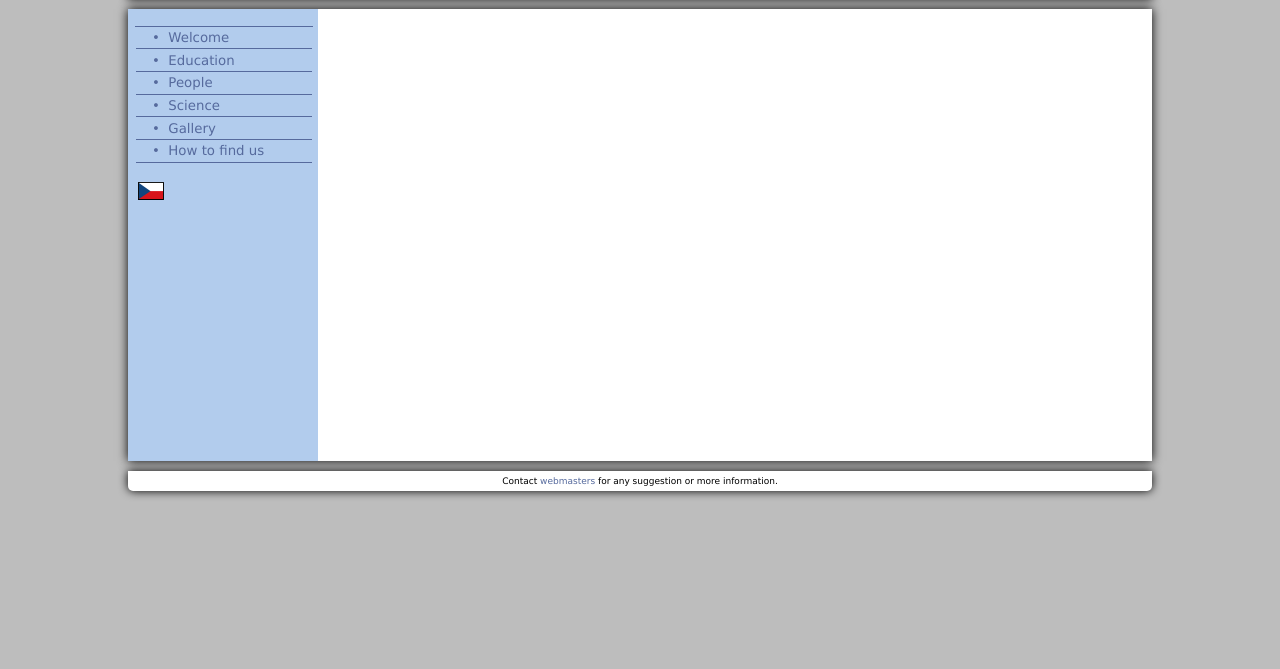
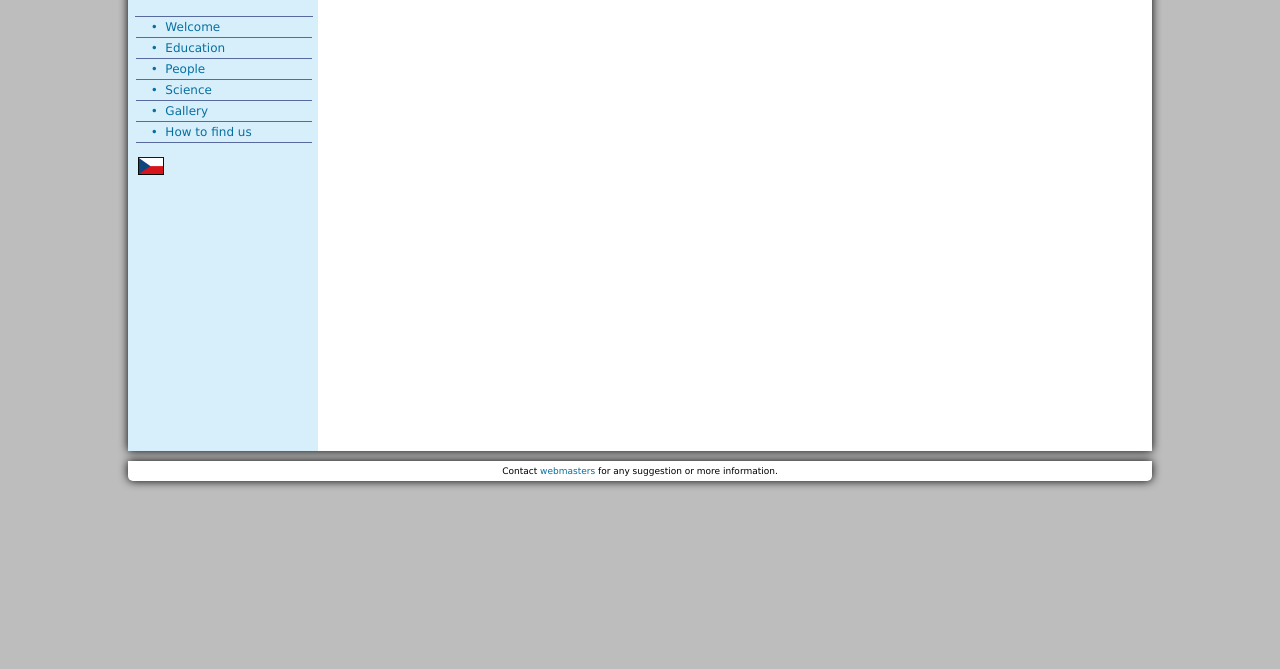
Before and after one commit to FUUK/fuuk, a Django app: template templates/people/articles.html in a window 1280 px wide. Shown: the part 131-800 px from the top of the page. Run offline with Django 3.2, Linux system fonts and the light colour scheme; the template is opened without the code that fills it, so the values that code supplies are empty; parts of the project's set-up code (start-up, migrations or seed data) failed here and were passed over.

Commit message:
Tweaks to beta look.

```diff
--- a/media/css/style.css
+++ b/media/css/style.css
@@ -1,7 +1,7 @@
 /* BODY */
 /*barvy:
-odkazy: #485883
-navstivene: #6a83c2
+header: #086fa1
+navlist: #d6effb
 */
 body
 {
@@ -12,8 +12,13 @@ margin:10px auto;
 padding:0;
 color: #000000;
 background:#bdbdbd;
-font-family: Helvetica CE, Verdana, Arial;
+font-family: "Helvetica CE", Verdana, Arial;
 font-size: 10pt;
+}
+
+#container
+{
+background:#bdbdbd;
 }
 
 /**********/
@@ -21,11 +26,10 @@ font-size: 10pt;
 
 #header
 {
-/*width: 100%;*/
 margin: 0;
 height: 120px;
 padding: 0;
-background:#4f81bd;
+background:#086fa1;
 -webkit-border-top-left-radius: 5px;
 -webkit-border-top-right-radius: 5px;
 -moz-border-radius-topleft: 5px;
@@ -42,32 +46,18 @@ width: 498px;
 padding: 0;
 }
 
-#lang
-{
-float: right;
-width: 80px;
-padding:0;
-}
-
 /***********/
 /* CONTENT */
 
-#container
-{
-background:#bdbdbd;
-}
-
 #container2
 {
-background: #b2cced;
-min-height: 450px;
-}
-
-#content
-{
-position:relative;
-min-height: 450px;
-background: #E4ECED;
+background: #d6effb;
+-webkit-border-top-left-radius: 5px;
+-webkit-border-top-right-radius: 5px;
+-moz-border-radius-topleft: 5px;
+-moz-border-radius-topright: 5px;
+border-top-left-radius: 5px;
+border-top-right-radius: 5px;
 }
 
 #sidebar
@@ -84,11 +74,6 @@ margin: 0.4em 0 0 0;
 padding: 0.1em 0.5em;
 }
 
-#ie-space
-{
-#margin:1.5em 0 0 0;
-}
-
 #main-panel
 {
 margin:0 0 0 190px;
@@ -99,32 +84,11 @@ min-height: 450px;
 
 #main-content
 {
-margin:10px auto;
+margin-bottom: 10px;
 min-height: 425px;
 padding: 1em;
 background: white;
 text-align: justify
-}
-
-#akt-new
-{
-display:block;
-border:1px solid #6A83C2;
-background-color:#FFE;
-padding:0.5em 1em;
-margin:0 0px 0 0;
-}
-
-p.citation
-{
-float:left;
-width:97%;
-}
-
-p.citation_number
-{
-float:left;
-width:3%;
 }
 
 /**********/
@@ -175,33 +139,29 @@ text-align: left;
 display: block;
 padding: 0.25em 0.5em 0.25em 0.25em;
 border-left: 1em solid transparent;
-text-decoration: none;
+font-weight: normal;
 }
 
 #navlist li ul
 {
 list-style: none;
-margin: 0;
 padding: 0 0 0 1em;
-text-align: left;
 }
 
 #navlist li ul li
 {
 list-style: none;
-margin: 0;
-border-bottom: 0px #566a9d solid;
-text-align: left;
+border-bottom: 0px #086fa1 solid;
 }
-
-#navlist li a:link { color: #566a9d; }
 
 #navlist li a:hover, #navlist li a.current
 {
-border-color: #6a83c2;
-color: #6a83c2;
+border-color: #086fa1;
 font-weight: bold;
 }
+
+/************/
+/* TOP MENU */
 
 #menu_top{
 margin: 10px auto 10px auto;
@@ -214,7 +174,6 @@ z-index: 1;
 #menu_top ul {
 list-style-type: none;
 text-align: left;
-vertical-align: middle;
 margin: 0px auto 0px 10px;
 padding: 0px;
 z-index: 2;
@@ -223,34 +182,27 @@ z-index: 2;
 #menu_top li {
 display: inline;
 text-align: center;
-vertical-align: middle;
 margin: 0px 5px;
 }
 
 #menu_top li a {
 padding: 1px 5px;
-color: #566a9d;
 background-color: #ffffff;
-border: 1px solid #566a9d;
-text-decoration: none;
-vertical-align: middle;
+border: 1px solid #086fa1;
 }
 
 #menu_top li a:hover {
-color: #6a83c2;
-border: 1px solid #6a83c2;
-border-top: 2px solid #6a83c2;
-border-bottom: 2px solid #6a83c2;
-background-color: #e3e6ed;
-vertical-align: middle;
+border-top: 2px solid #086fa1;
+border-bottom: 2px solid #086fa1;
+background-color: #d6effb;
 }
 
 /********************************/
 /* JAZYK */
 #lang
 {
-margin: 5px 0 0 0;
-padding: 0px;
+float:left;
+width:97%;
 }
 
 #lang ul
@@ -263,10 +215,10 @@ p.citation_number
 {
 float:left;
 width:3%;
- }
+}
 
-/*******/
-/* JAZYK */
+/********/
+/* LANG */
 #lang
 {
 margin-left: 10px;
@@ -275,7 +227,7 @@ float: left;
 width: 80px;
 }
 
-/*LIST-seznam*/
+/* LIST */
 div.list-name {
 margin: 1.5em 0 0 1em;
 }
@@ -295,30 +247,9 @@ padding-right: 5px;
 padding-bottom: 5px;
 vertical-align: top;
 }
+/**********/
+/* IMAGES */
 
-div.cv
-
-/*Obrazky*/
-.floatright {
-    float: right;
-    margin: 10px 5px 10px 15px;
-}
-
-strong.list-phone {
-position:absolute;
-left:60%;
-font-size:8pt;
-}
-span.list-mail {
-margin-left:8em;
-font-size:8pt;
-}
-span.list-phone {
-position:absolute;
-left:60%;
-font-size:8pt;
-}
-/*Obrazky*/
 img {
 border:none;
 }
@@ -327,12 +258,14 @@ img.right {
 float:right;
 }
 
-
 .shadow {
 -moz-box-shadow: 0px 0px 10px #000;
 -webkit-box-shadow: 0px 0px 10px #000;
 box-shadow: 0px 0px 10px #000;
 }
+
+p.little    { color: #000000; font-size:8pt;}
+p.strong    { color: #000000; font-size:10pt; font-weight:bold;}
 
 /*********/
 /* FONTY */
@@ -341,41 +274,41 @@ h1 {color: #000000; font-size: 14pt;}
 h2	{color: #000000; font-size: 12pt;}
 h3	{color: #000000; font-size: 10pt;}
 
-a {
-	color: #566a9d;
-	font-size:10pt;
-	font-weight:normal;
-	text-decoration: none
+/*********/
+/* LINKS */
+
+a
+{
+color: #086fa1;
+text-decoration: none;
 }
 
-a:active 	{
-color: #566a9d;
-text-decoration: none
+a:hover     {color: #034769;}
+
+a.strong    {font-weight:bold;}
+a.strong:hover     {color: #034769;}
+
+a.title     {font-size:16pt; font-weight:bold;}
+a.title:hover      {color: #034769;}
+
+span.little     { color: #000000; font-size:8pt}
+
+/********/
+/* NEWS */
+
+#akt-new
+{
+font-size: 80%;
+display:block;
+border:1px solid #6A83C2;
+background-color:#FFE;
+padding:0.5em 1em;
+margin:0 0px 0 0;
 }
 
-a:hover     {
-color: #6a83c2;
-text-decoration: none
-}
-
-
-p.little 	{ color: #000000; font-size:8pt }
-p.strong	{ color: #000000; font-size:10pt; font-weight:bold }
-
-a.strong 	{ color: #566a9d; font-size:10pt; font-weight:bold; text-decoration: none }
-	a.strong:active 	{ color: #566a9d; text-decoration: none }
-	a.strong:hover     { color: #6a83c2; text-decoration: none }
-
-a.title 	{ color: #566a9d; font-size:16pt; font-weight:bold; text-decoration: none }
-	a.title:active 	{ color: #566a9d; text-decoration: none }
-	a.title:hover     { color: #6a83c2;; text-decoration: none }
-
-span.little	{ color: #000000; font-size:8pt}
-
-#akt-new {font-size: 80%}
-#akt-new a {font-size: 8pt}
-#akt-new  h1 	{color: #000000; font-size: 11pt}
+#akt-new a  {font-size: 8pt}
+#akt-new h1    {color: #000000; font-size: 11pt}
 
 /*justify*/
-p.justify { text-align: justify }
-p.center { text-align: center }
+p.justify {text-align: justify}
+p.center {text-align: center}
--- a/templates/base.html
+++ b/templates/base.html
@@ -44,10 +44,11 @@
 
     <body>
         <div id="container">
+            <div id="container2" class="shadow">
             <!-- Header -->
-            <div id="header" class="shadow" >
-                <div id="header-content" style='background: url(/media/img/logo-stin.png) left no-repeat; width:800px; margin-left: 30px'>
-                    <div style='margin-left:150px;margin-top:20px;font-size:24px; font-weight:bold; color: #FFFFFF;text-shadow:rgba(0,0,0,.5) 0.1em 0.1em;text-align: left'>
+            <div id="header">
+                <div id="header-content" style='background: url(/media/img/logo-stin.png) left no-repeat; width:800px; margin-left: 40px'>
+                    <div style='margin-left:150px;margin-top:10px;font-size:24px; font-weight:bold; color: #FFFFFF;text-shadow:rgba(0,0,0,.5) 0.1em 0.1em;text-align: left'>
                         {% trans "Division of Biomolecular Physics" %} <br /> {% trans "Institute of Physics" %}
                     </div>
                     <div style='margin-left:150px; width:800px; margin-top:10px; font-size:12px; font-weight:bold; color: #FFFFFF'>
@@ -66,10 +67,8 @@
                 </div>
             </div>
             <!-- END Header -->
-            <div id="container2" class="shadow">
                 <!-- Sidebar -->
                 <div id="sidebar">
-                    <div id="ie-space"></div>
                     <div id="sidebar-content">
                         <ul id="navlist" >
                             <li id="active"><a href="{% url homepage %}" id="current">&bull;&nbsp;&nbsp;{% trans "Welcome" %}</a></li>
@@ -103,7 +102,7 @@
                     <div id="lang">
                     {% for lang in LANGUAGES reversed %}
                         {% ifnotequal lang.0 LANGUAGE_CODE %}
-                            <form method="POST" action="{% url set_language %}">
+                            <form method="post" action="{% url set_language %}">
                                 <input type="hidden" name="language" value="{{ lang.0 }}" />
                                 <input type="image" alt="{{ lang.1 }}" src="{{ MEDIA_URL }}img/{{ lang.0 }}.png" />
                             </form>
```
